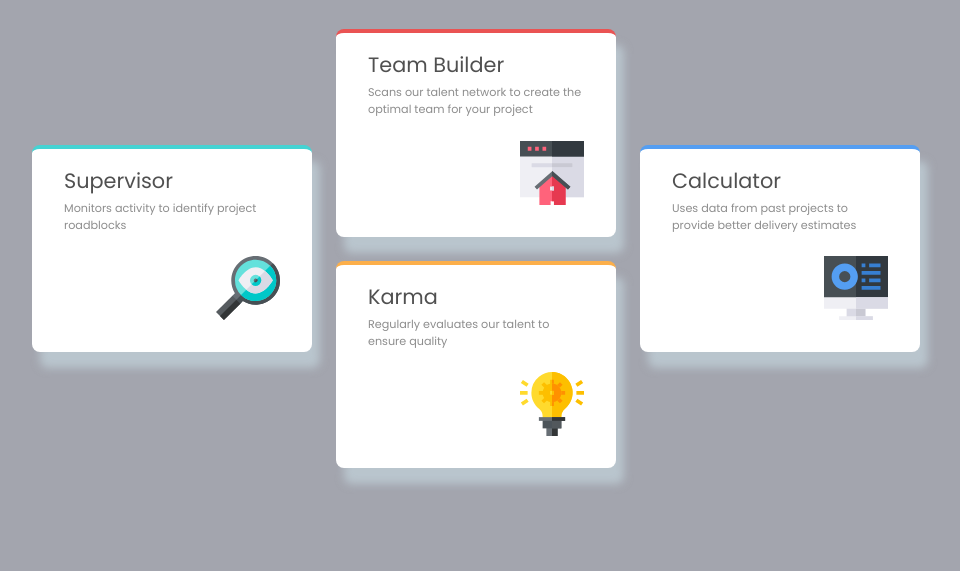
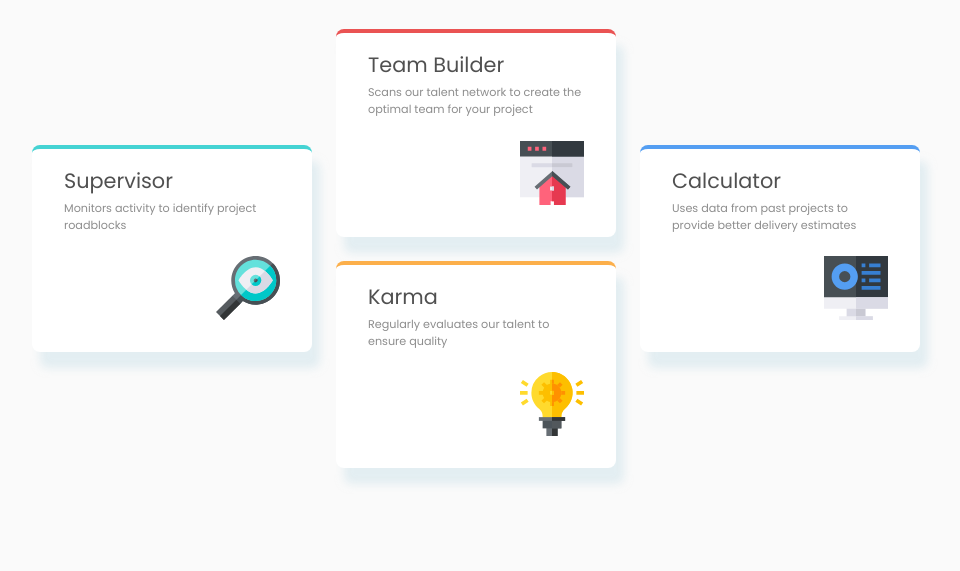
Before and after one commit to TPAIN22/Four-card-feature-section, a plain HTML site: page index.html in a window 1280 px wide. Shown: the part 229-800 px from the top of the page, without its empty margins (164-1124 px from the left). Drawn offline with Linux system fonts and the light colour scheme.

Commit message:
Update style.css

```diff
--- a/style.css
+++ b/style.css
@@ -6,7 +6,7 @@
     font-family: "Poppins", sans-serif;
 }
 body{
-    background:hsl(229, 6%, 66%);
+    background:hsl(0, 0%, 98%);
 }
 .containor{
     padding: 2em;
```
